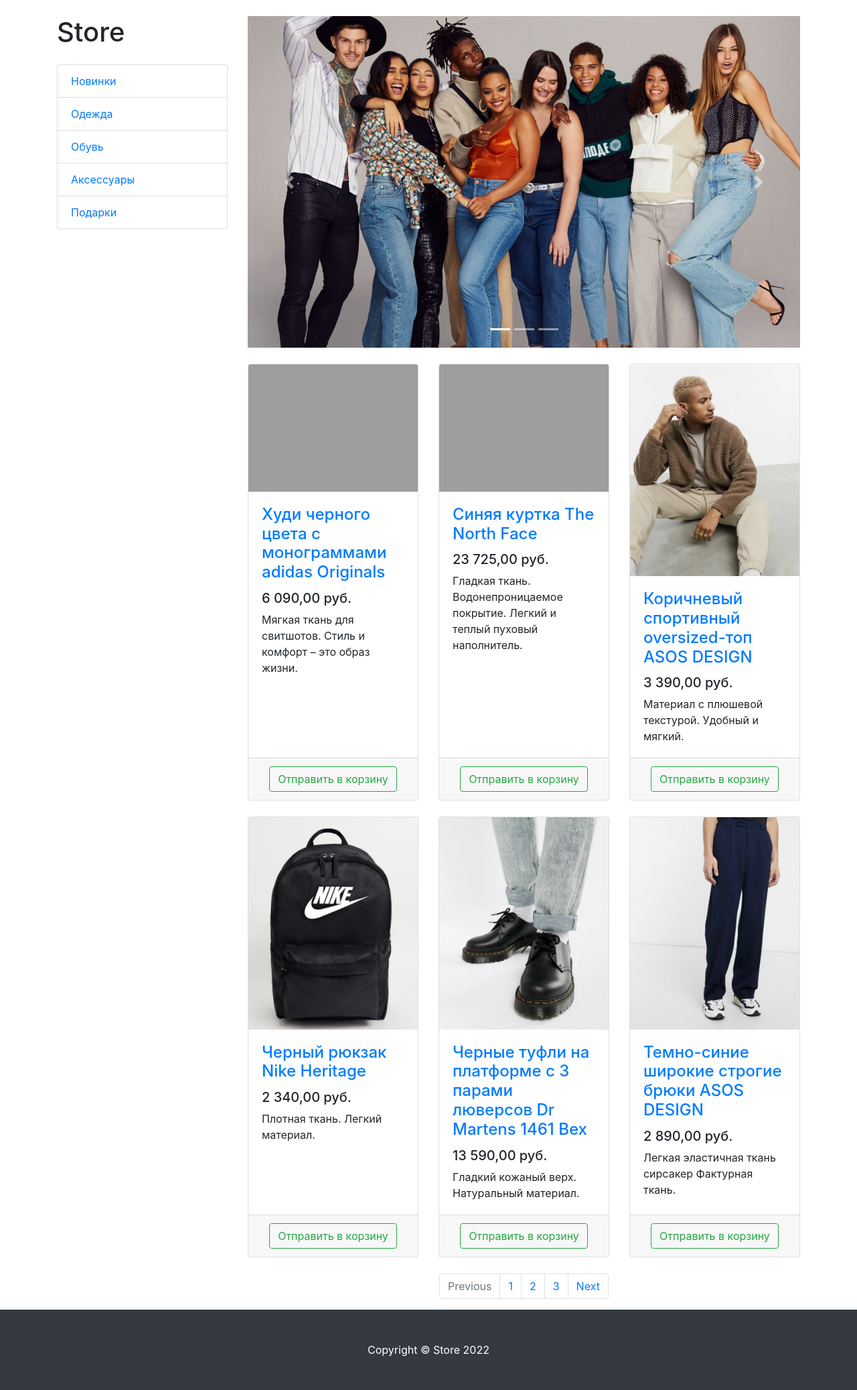
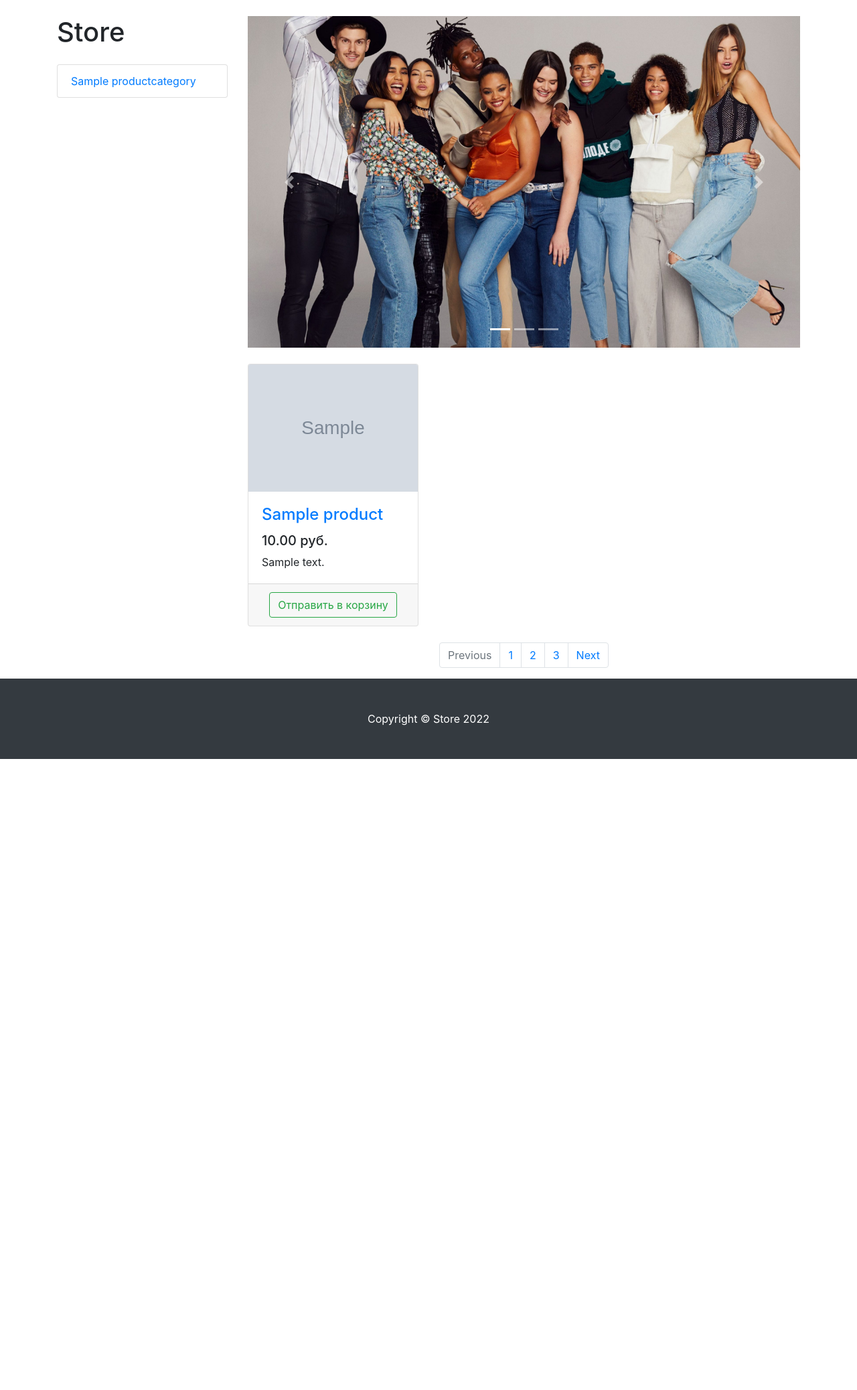
Before and after one commit to qqJonni/store, a Django app: page /products/ in a window 1280 px wide. Shown: the part 56-2131 px from the top of the page at 67% size. After the commit the page ends 1189 px from the top, so only its background shows below. Run offline with Django 4.2, Linux system fonts and the light colour scheme; tables that the repository leaves empty hold one stand-in row (values such as "Sample post"); grey boxes marked "Sample" are stand-in pictures; some libraries are stand-ins or nearby versions; grey boxes are pictures that could not be loaded.

Commit message:
обновил вьюху, добавил циклы в верстку

```diff
--- a/products/templates/products/products.html
+++ b/products/templates/products/products.html
@@ -14,11 +14,9 @@
 
             <h1 class="my-4">Store</h1>
             <div class="list-group">
-                <a href="#" class="list-group-item">Новинки</a>
-                <a href="#" class="list-group-item">Одежда</a>
-                <a href="#" class="list-group-item">Обувь</a>
-                <a href="#" class="list-group-item">Аксессуары</a>
-                <a href="#" class="list-group-item">Подарки</a>
+            {% for category in categories %}
+                <a href="#" class="list-group-item">{{ category.name }}</a>
+            {% endfor %}
             </div>
 
         </div>
@@ -54,128 +52,27 @@
             </div>
 
             <div class="row">
-
+            {% for product in products %}
                 <div class="col-lg-4 col-md-6 mb-4">
                     <div class="card h-100">
                         <a href="#">
                             <img class="card-img-top"
-                                 src="vendor/img/products/Adidas-hoodie.png"
+                                 src="{{ product.image }}"
                                  alt="">
                         </a>
                         <div class="card-body">
                             <h4 class="card-title">
-                                <a href="#">Худи черного цвета с монограммами adidas Originals</a>
+                                <a href="#">{{ product.name }}</a>
                             </h4>
-                            <h5>6 090,00 руб.</h5>
-                            <p class="card-text">Мягкая ткань для свитшотов. Стиль и комфорт – это образ жизни.</p>
+                            <h5>{{ product.price }} руб.</h5>
+                            <p class="card-text">{{ product.description }}</p>
                         </div>
                         <div class="card-footer text-center">
                             <button type="button" class="btn btn-outline-success">Отправить в корзину</button>
                         </div>
                     </div>
                 </div>
-
-                <div class="col-lg-4 col-md-6 mb-4">
-                    <div class="card h-100">
-                        <a href="#">
-                            <img class="card-img-top"
-                                 src="vendor/img/products/Blue-jacket-The-North-Face.png" alt="">
-                        </a>
-                        <div class="card-body">
-                            <h4 class="card-title">
-                                <a href="#">Синяя куртка The North Face</a>
-                            </h4>
-                            <h5>23 725,00 руб.</h5>
-                            <p class="card-text">
-                                Гладкая ткань. Водонепроницаемое покрытие. Легкий и теплый пуховый наполнитель.
-                            </p>
-                        </div>
-                        <div class="card-footer text-center">
-                            <button type="button" class="btn btn-outline-success">Отправить в корзину</button>
-                        </div>
-                    </div>
-                </div>
-
-                <div class="col-lg-4 col-md-6 mb-4">
-                    <div class="card h-100">
-                        <a href="#">
-                            <img class="card-img-top"
-                                 src="vendor/img/products/Brown-sports-oversized-top-ASOS-DESIGN.png"
-                                 alt="">
-                        </a>
-                        <div class="card-body">
-                            <h4 class="card-title">
-                                <a href="#">Коричневый спортивный oversized-топ ASOS DESIGN</a>
-                            </h4>
-                            <h5>3 390,00 руб.</h5>
-                            <p class="card-text">Материал с плюшевой текстурой. Удобный и мягкий.</p>
-                        </div>
-                        <div class="card-footer text-center">
-                            <button type="button" class="btn btn-outline-success">Отправить в корзину</button>
-                        </div>
-                    </div>
-                </div>
-
-                <div class="col-lg-4 col-md-6 mb-4">
-                    <div class="card h-100">
-                        <a href="#">
-                            <img class="card-img-top"
-                                 src="vendor/img/products/Black-Nike-Heritage-backpack.png"
-                                 alt="">
-                        </a>
-                        <div class="card-body">
-                            <h4 class="card-title">
-                                <a href="#">Черный рюкзак Nike Heritage</a>
-                            </h4>
-                            <h5>2 340,00 руб.</h5>
-                            <p class="card-text">Плотная ткань. Легкий материал.</p>
-                        </div>
-                        <div class="card-footer text-center">
-                            <button type="button" class="btn btn-outline-success">Отправить в корзину</button>
-                        </div>
-                    </div>
-                </div>
-
-                <div class="col-lg-4 col-md-6 mb-4">
-                    <div class="card h-100">
-                        <a href="#">
-                            <img class="card-img-top"
-                                 src="vendor/img/products/Black-Dr-Martens-shoes.png"
-                                 alt="">
-                        </a>
-                        <div class="card-body">
-                            <h4 class="card-title">
-                                <a href="#">Черные туфли на платформе с 3 парами люверсов Dr Martens 1461 Bex</a>
-                            </h4>
-                            <h5>13 590,00 руб.</h5>
-                            <p class="card-text">Гладкий кожаный верх. Натуральный материал.</p>
-                        </div>
-                        <div class="card-footer text-center">
-                            <button type="button" class="btn btn-outline-success">Отправить в корзину</button>
-                        </div>
-                    </div>
-                </div>
-
-                <div class="col-lg-4 col-md-6 mb-4">
-                    <div class="card h-100">
-                        <a href="#">
-                            <img class="card-img-top"
-                                 src="vendor/img/products/Dark-blue-wide-leg-ASOs-DESIGN-trousers.png"
-                                 alt="">
-                        </a>
-                        <div class="card-body">
-                            <h4 class="card-title">
-                                <a href="#">Темно-синие широкие строгие брюки ASOS DESIGN</a>
-                            </h4>
-                            <h5>2 890,00 руб.</h5>
-                            <p class="card-text">Легкая эластичная ткань сирсакер Фактурная ткань.</p>
-                        </div>
-                        <div class="card-footer text-center">
-                            <button type="button" class="btn btn-outline-success">Отправить в корзину</button>
-                        </div>
-                    </div>
-                </div>
-
+            {% endfor %}
             </div>
 
             <nav aria-label="Page navigation example">
--- a/products/views.py
+++ b/products/views.py
@@ -1,4 +1,5 @@
 from django.shortcuts import render
+from products.models import Product, ProductCategory
 
 
 def index(request):
@@ -7,5 +8,9 @@
 
 
 def products(request):
-    context = {'title': 'Store - Каталог'}
+    context = {
+        'title': 'Store - Каталог',
+        'products': Product.objects.all(),
+        'categories': ProductCategory.objects.all()
+    }
     return render(request, 'products/products.html', context)
```
Also changed, not shown: 1 other file.
